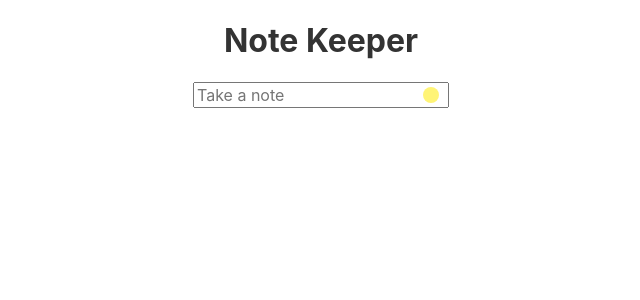
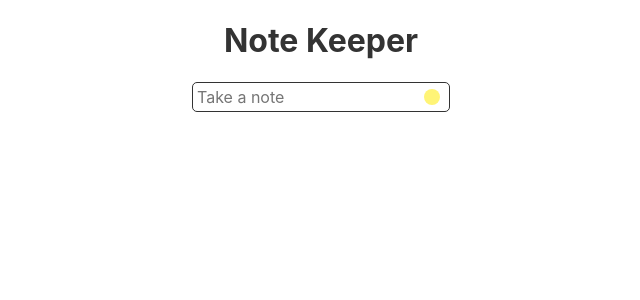
Before and after one commit to Android789515/note-keeper, a React (Create React App) app: page / in a window 1280 px wide. Shown: the top 300 px of the page, without its empty margins (319-959 px from the left). Built offline with nearby package versions, Linux system fonts and the light colour scheme.

Commit message:
Rounded corners of input for CreateNoteBox.

```diff
--- a/src/components/create-note-box/CreateNoteBox.module.scss
+++ b/src/components/create-note-box/CreateNoteBox.module.scss
@@ -10,8 +10,13 @@
   grid-column: 1;
 }
 
+$rounded-corners: 5px;
 .input {
   display: block;
 
+  padding: .25em;
   margin: auto;
+
+  border: solid #333 1px;
+  border-radius: $rounded-corners;
 }
```
